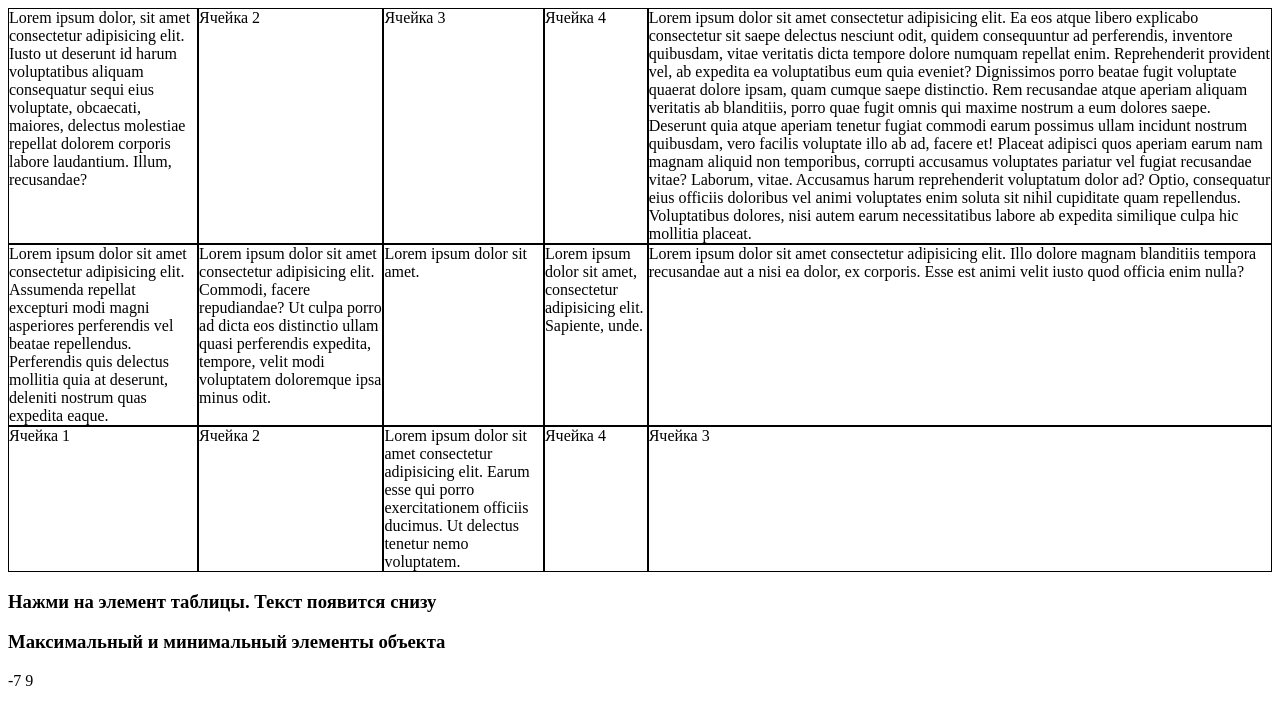
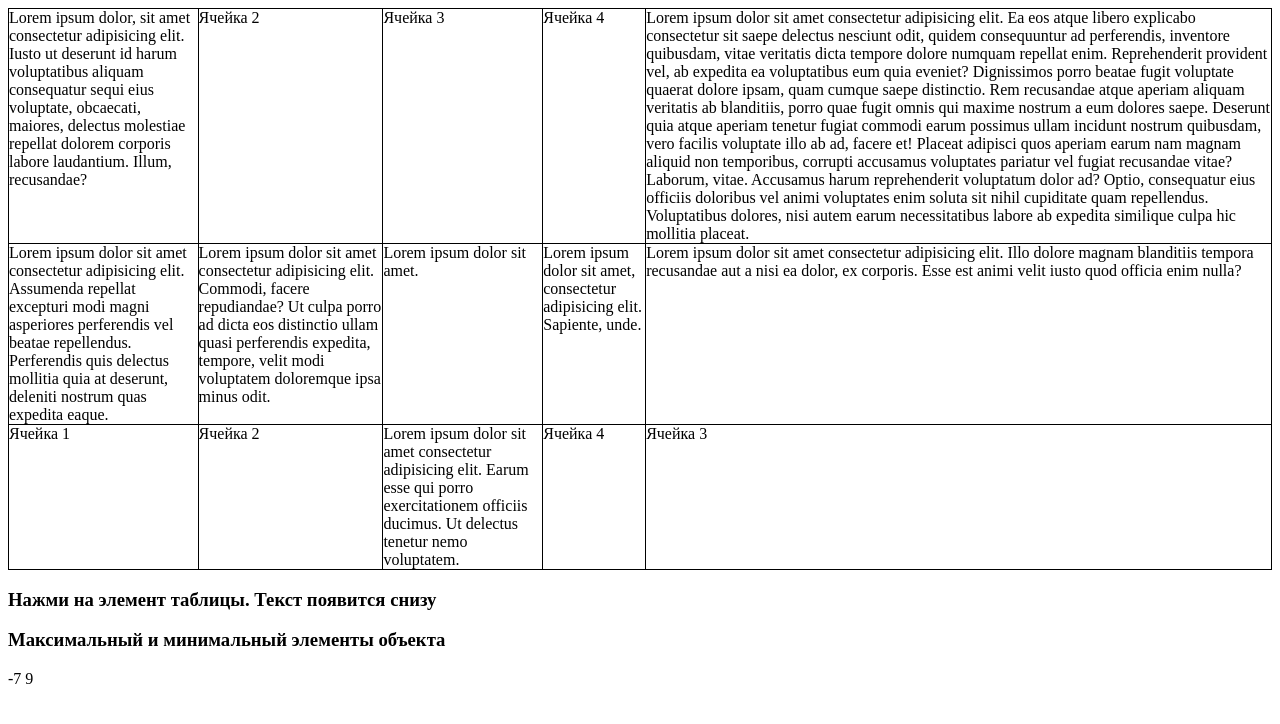
Before and after one commit to MrZadrots/RIT, a plain HTML site: page index.html in a window 1280 px wide. Drawn offline with nearby package versions, Linux system fonts and the light colour scheme.

Commit message:
fix border

```diff
--- a/css/style.css
+++ b/css/style.css
@@ -1,10 +1,13 @@
 
 .table {
     display: table;
+    border-top: 1px solid;
+    border-right: 1px solid;
 }
 .table-row {
     width: 50%;
     display: table-row;
+
 }
 .table ul{
     display: none;
@@ -12,6 +15,8 @@
 .table-cell {
     border: 1px solid ;
     display: table-cell;
+    border-right: 0px;
+    border-top: 0px;
 }
 .main:hover span{
     visibility: hidden;
```
